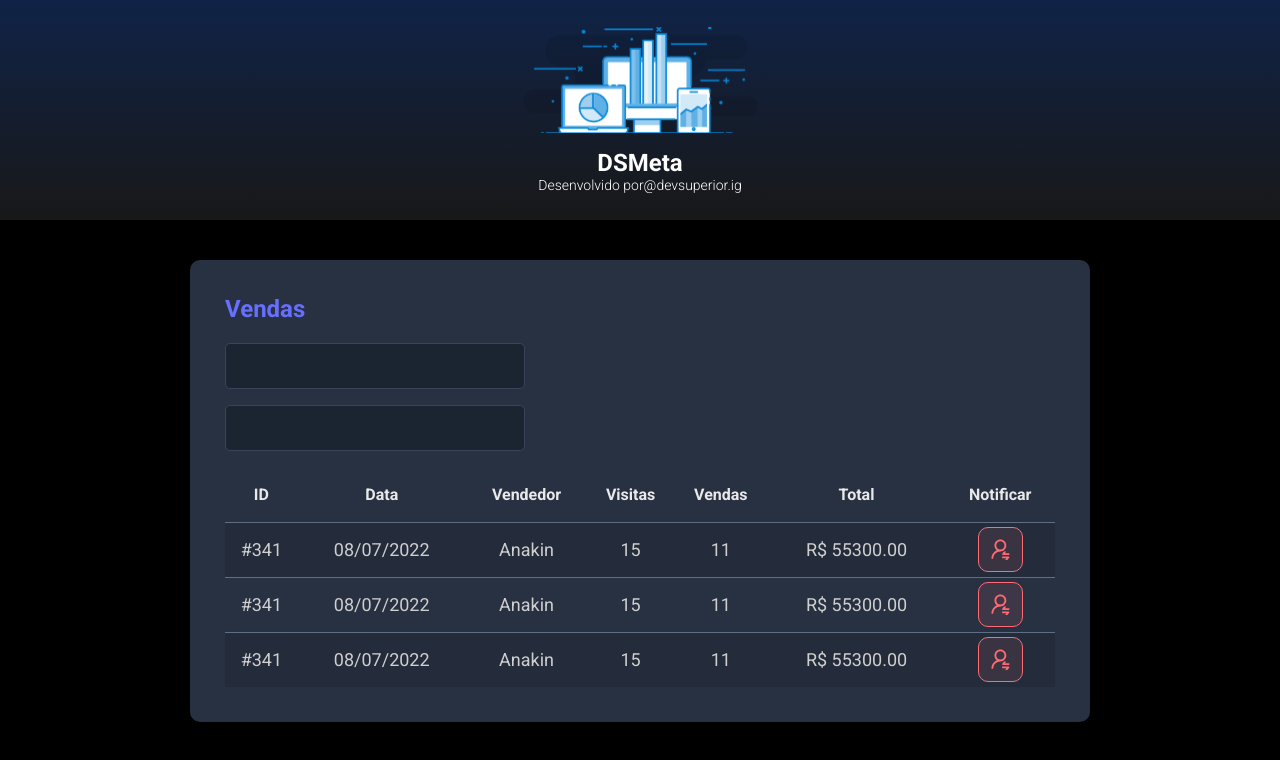
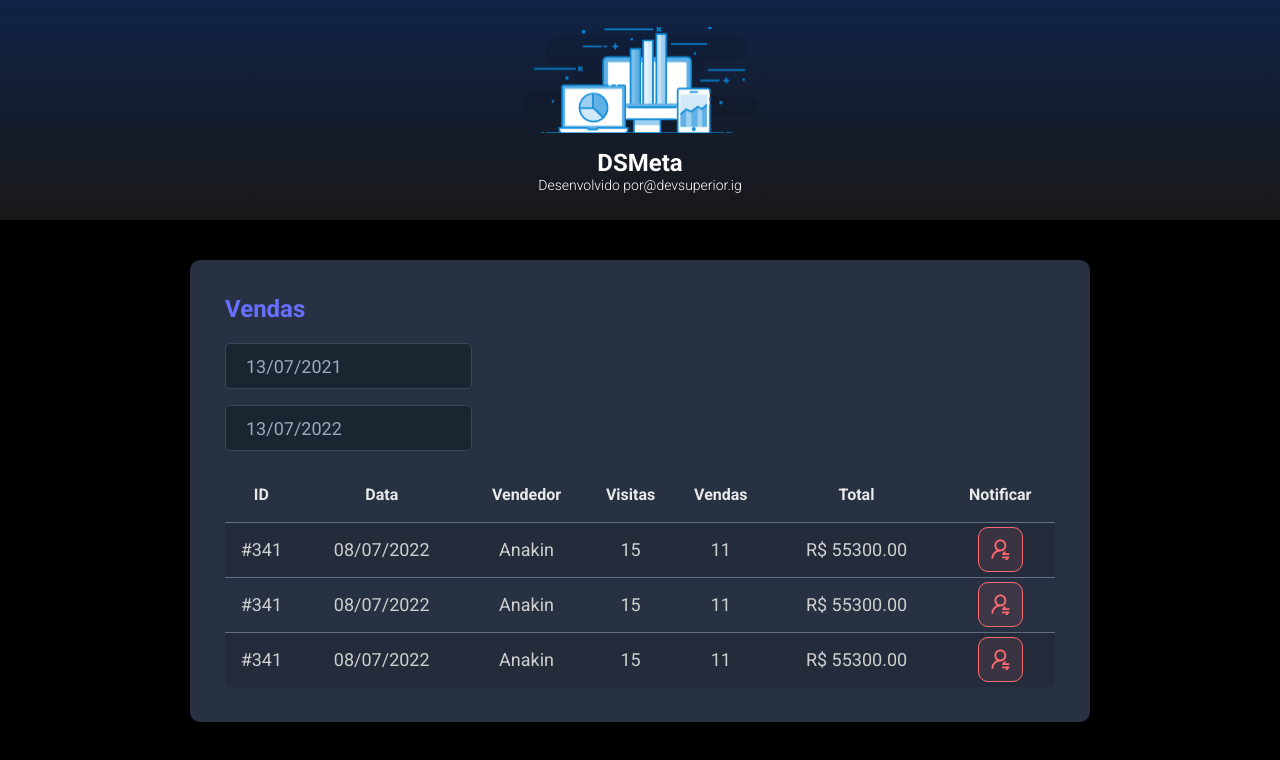
Before and after one commit to ghdss25/ds_meta, a React (Vite) app in the folder frontend/: page / in a window 1280 px wide. Shown: the top 760 px of the page. Built offline with nearby package versions, Linux system fonts and the light colour scheme.

Commit message:
Meta de Vendas

```diff
--- a/frontend/package.json
+++ b/frontend/package.json
@@ -8,7 +8,9 @@
     "preview": "vite preview"
   },
   "dependencies": {
+    "@types/react-datepicker": "4.4.2",
     "react": "^18.0.0",
+    "react-datepicker": "4.8.0",
     "react-dom": "^18.0.0"
   },
   "devDependencies": {
--- a/frontend/src/components/Header/index.tsx
+++ b/frontend/src/components/Header/index.tsx
@@ -1,5 +1,5 @@
-import logo from '../../assets/img/logo.svg'
-import './style.css'
+import logo from '../../assets/img/logo.svg';
+import './style.css';
 
 function Header() {
 
@@ -19,4 +19,4 @@
   )
 }
 
-export default Header
+export default Header;
--- a/frontend/src/components/NotificationButton/index.tsx
+++ b/frontend/src/components/NotificationButton/index.tsx
@@ -1,5 +1,5 @@
-import icon from '../../assets/img/icon.svg'
-import './style.css'
+import icon from '../../assets/img/icon.svg';
+import './style.css';
 
 function NotificationButton() {
 
@@ -13,4 +13,4 @@
     )
   }
 
-export default NotificationButton
+export default NotificationButton;
--- a/frontend/src/components/SalesCard/index.tsx
+++ b/frontend/src/components/SalesCard/index.tsx
@@ -1,8 +1,18 @@
+import { useState } from "react";
+import DatePicker from "react-datepicker";
+import "react-datepicker/dist/react-datepicker.css";
 
-import NotificationButton from '../NotificationButton'
-import './style.css'
+import NotificationButton from '../NotificationButton';
+import './style.css';
+
 
 function SalesCard() {
+
+    const min = new Date(new Date().setDate(new Date().getDate() - 365));
+    const max = new Date();
+
+    const [minDate, setMinDate] = useState(min);
+    const [maxDate, setMaxDate] = useState(max);
 
   return (
 
@@ -10,10 +20,20 @@
         <h2 className="dsmeta-sales-title">Vendas</h2>
         <div>
             <div className="dsmeta-form-control-container">
-                <input className="dsmeta-form-control" type="text" />
+                <DatePicker
+                    selected={minDate}
+                    onChange={(date: Date) => setMinDate(date)}
+                    className="dsmeta-form-control"
+                    dateFormat="dd/MM/yyyy"
+                />
             </div>
             <div className="dsmeta-form-control-container">
-                <input className="dsmeta-form-control" type="text" />
+                <DatePicker
+                    selected={maxDate}
+                    onChange={(date: Date) => setMaxDate(date)}
+                    className="dsmeta-form-control"
+                    dateFormat="dd/MM/yyyy"
+                />
             </div>
         </div>
 
@@ -79,4 +99,4 @@
   )
 }
 
-export default SalesCard
+export default SalesCard;
```
Also changed, not shown: frontend/src/App.tsx (+3 -4 lines), frontend/src/main.tsx (+4 -4 lines), 1 other file (tests, documents, lock files or other folders).
